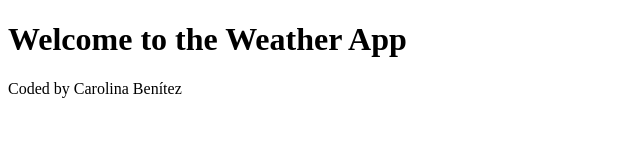
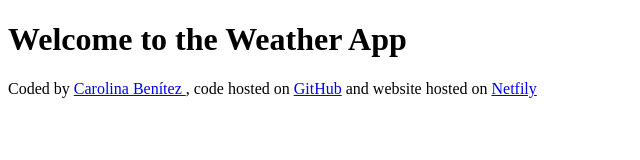
Before and after one commit to Carolina2503/ForecastNow, a plain HTML site: page Index.html in a window 1280 px wide. Shown: the whole page, without its empty margins (0-640 px from the left). Drawn offline with Linux system fonts and the light colour scheme.

Commit message:
Add links

```diff
--- a/Index.html
+++ b/Index.html
@@ -8,6 +8,18 @@
   <body>
     <h1>Welcome to the Weather App</h1>
 
-    <footer>Coded by Carolina Benítez</footer>
+    <footer>
+      Coded by
+      <a href="https://github.com/CarolinaBenitezRodas" target="_blank">
+        Carolina Benítez </a
+      >, code hosted on
+      <a
+        href="https://github.com/CarolinaBenitezRodas/ForecastNow"
+        target="_blank"
+        >GitHub</a
+      >
+      and website hosted on
+      <a href="https://forecastmeteo.netlify.app/" target="_blank">Netfily</a>
+    </footer>
   </body>
 </html>
```
